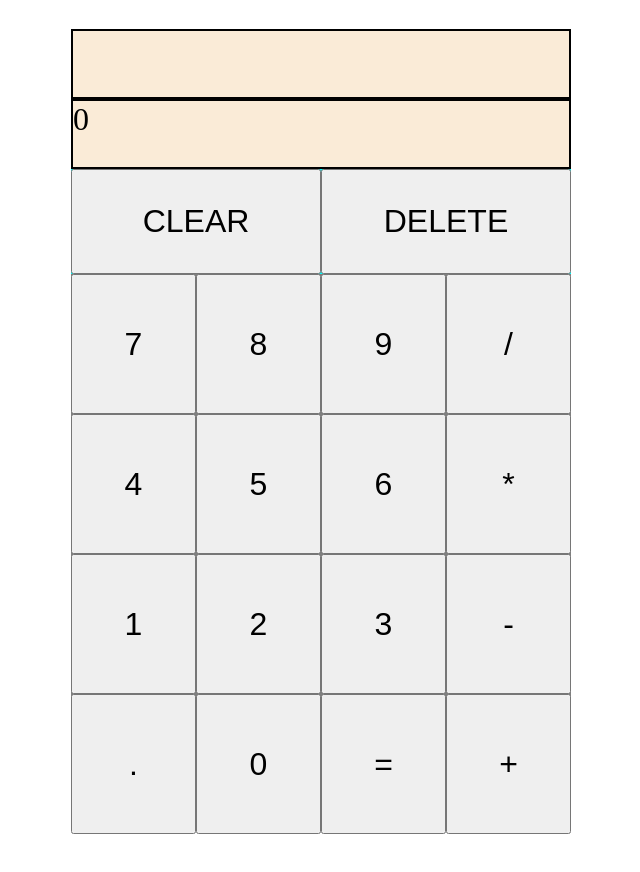
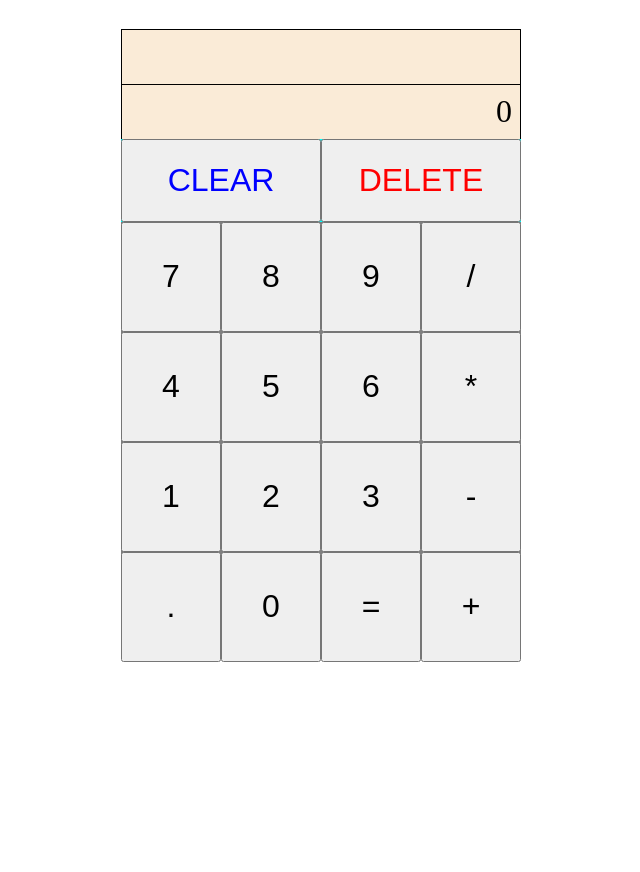
Before and after one commit to aski361/Calculator, a plain HTML site: page index.html in a window 1280 px wide. Shown: the part 72-944 px from the top of the page, without its empty margins (319-959 px from the left). After the commit the page ends 844 px from the top, so only its background shows below. Drawn offline with Linux system fonts and the light colour scheme.

Commit message:
change style of calculator add some css project done

```diff
--- a/style.css
+++ b/style.css
@@ -18,8 +18,8 @@ h1 {
 
 .calculator {
     background-color: grey;
-    width: 500px;
-    height: 700px;
+    width: 400px;
+    height: 550px;
 }
 
 .screen {
@@ -72,10 +72,35 @@ button {
     flex-direction: column;
 }
 
-.result,
 .operation {
-    border: 2px solid black;
+    border-top: 1px solid black;
+    border-right:1px solid black;
+    border-left:1px solid black;
     width: 100%;
     height: 50%;
     font-size: 32px;
+    text-align: right;
+    padding: 16px;
+    font-size: 150%;
+    color: rgba(0, 0, 0, 0.75);
 }
+
+.result {
+    border-top: 1px solid black;
+    border-right:1px solid black;
+    border-left:1px solid black;
+    width: 100%;
+    height: 50%;
+    font-size: 32px;
+    text-align: right;
+    padding: 8px;
+}
+
+
+#clear {
+    color: blue;
+}
+
+#delete {
+    color: red;
+}
```
